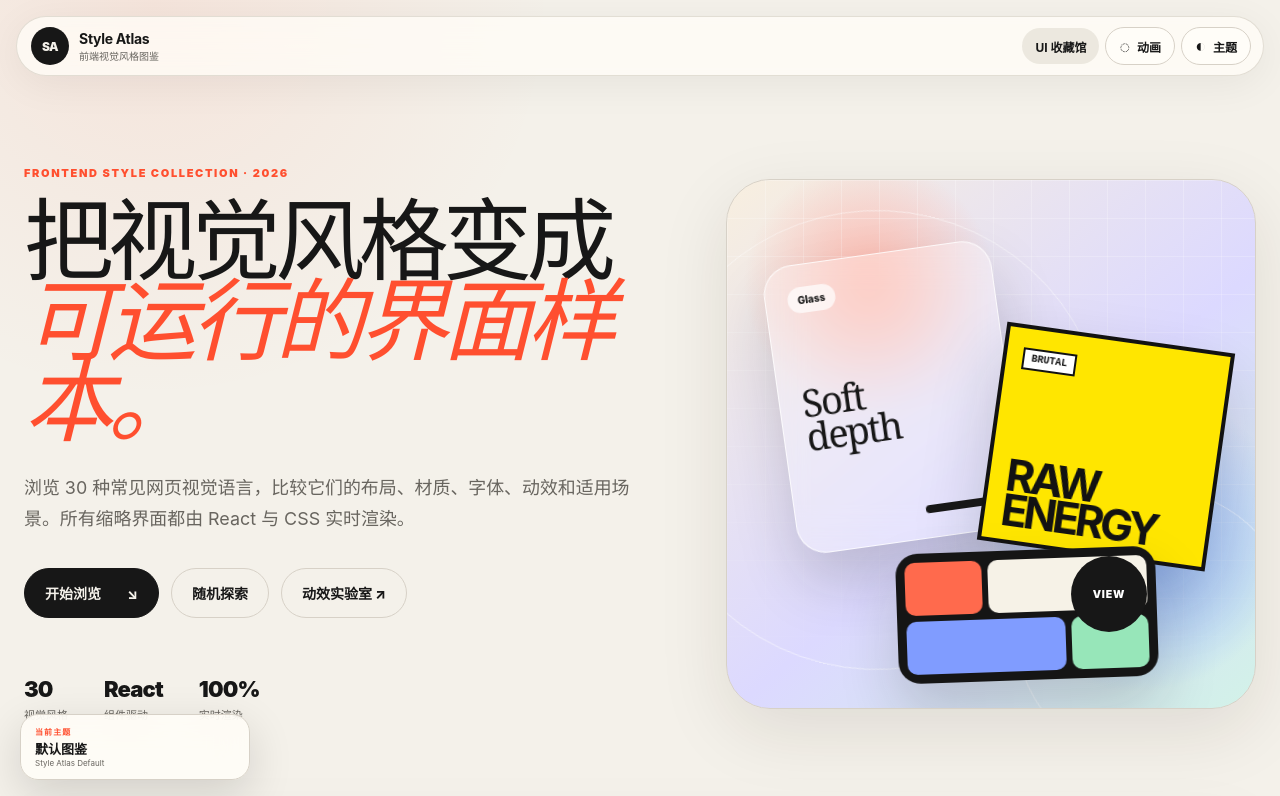
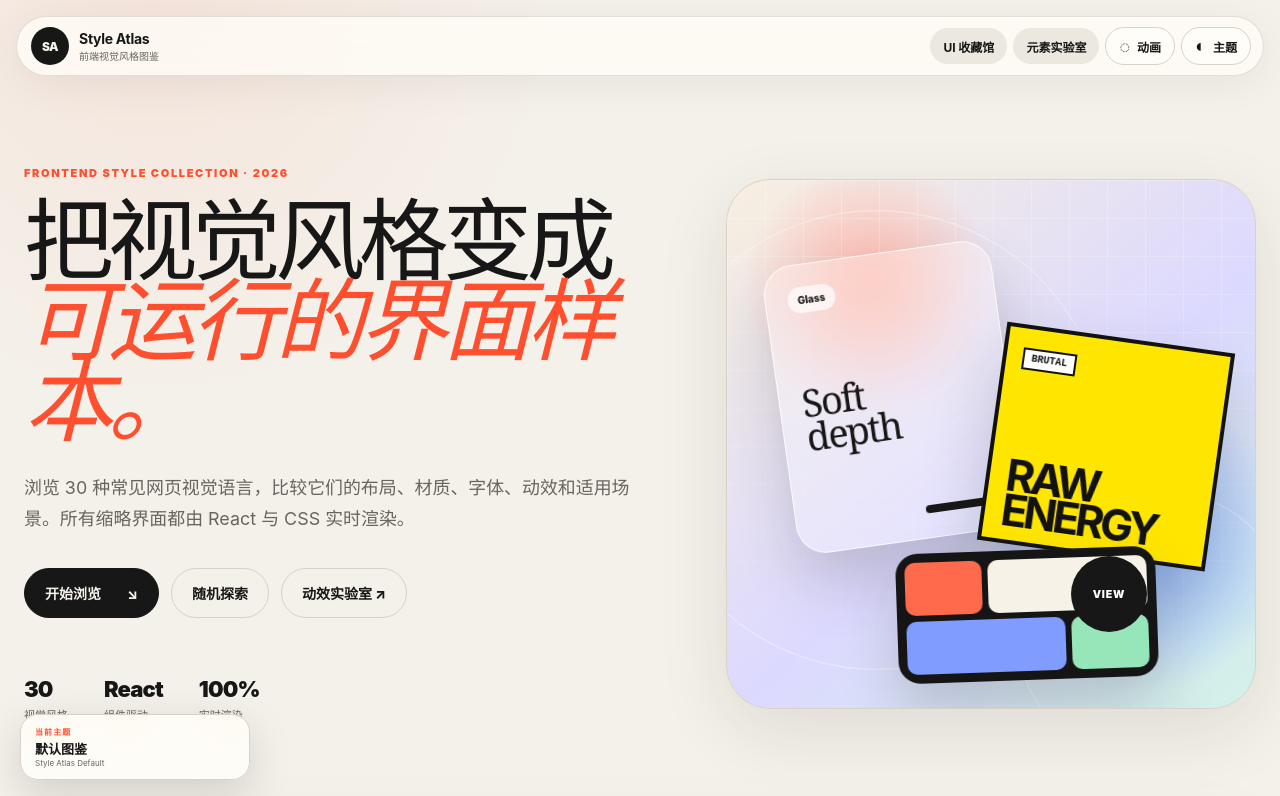
Before and after one commit to weepwood/style-atlas, a React (Vite) app: page / in a window 1280 px wide. Shown: the top 796 px of the page. Built offline with nearby package versions, Linux system fonts and the light colour scheme.

Commit message:
feat: 在导航与首页接入 UI 元素实验室

```diff
--- a/src/components/Header.tsx
+++ b/src/components/Header.tsx
@@ -14,6 +14,7 @@ export function Header({ dark, reducedMotion, onToggleTheme, onToggleMotion }: H
       </a>
       <nav className="top-actions" aria-label="页面工具">
         <a className="collection-nav-link" href="#collection">UI 收藏馆</a>
+        <a className="collection-nav-link" href="#component-lab">元素实验室</a>
         <button className="icon-button" type="button" aria-pressed={reducedMotion} title="减少动画" onClick={onToggleMotion}>
           <span aria-hidden="true">◌</span><span className="button-label">动画</span>
         </button>
```
